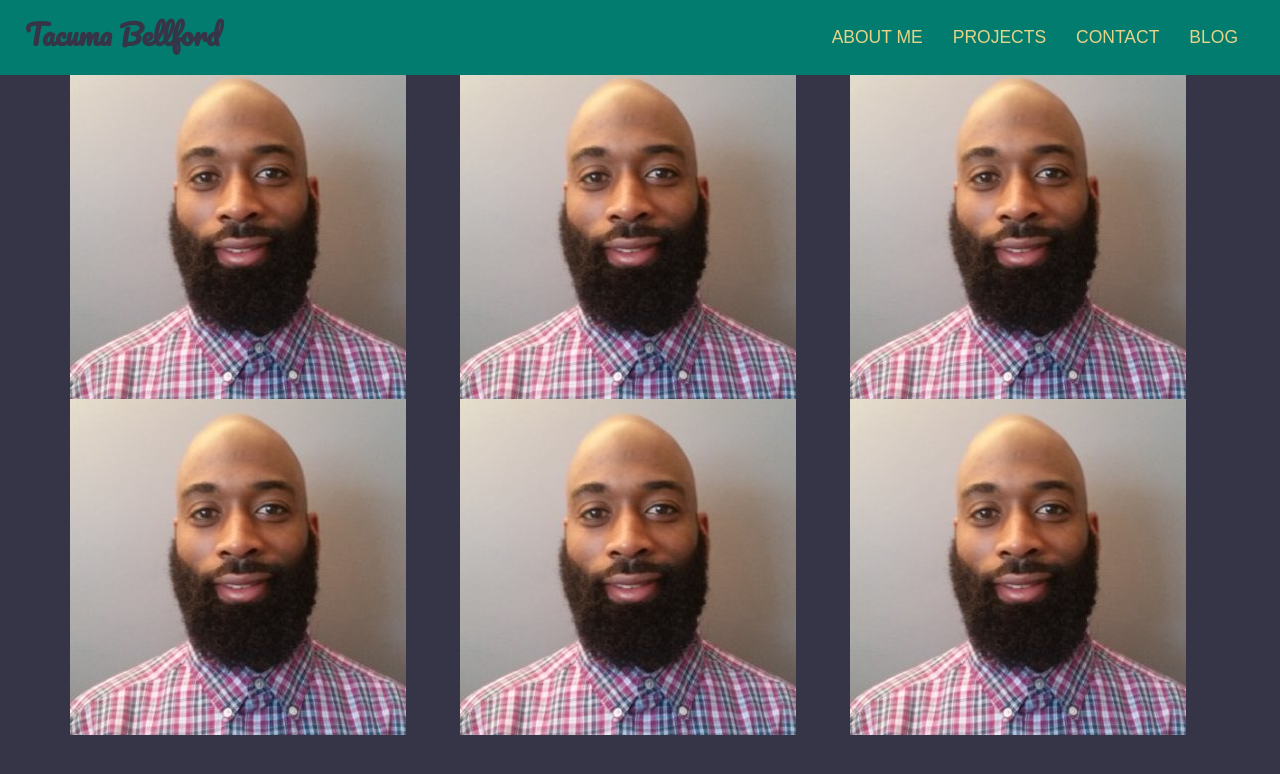
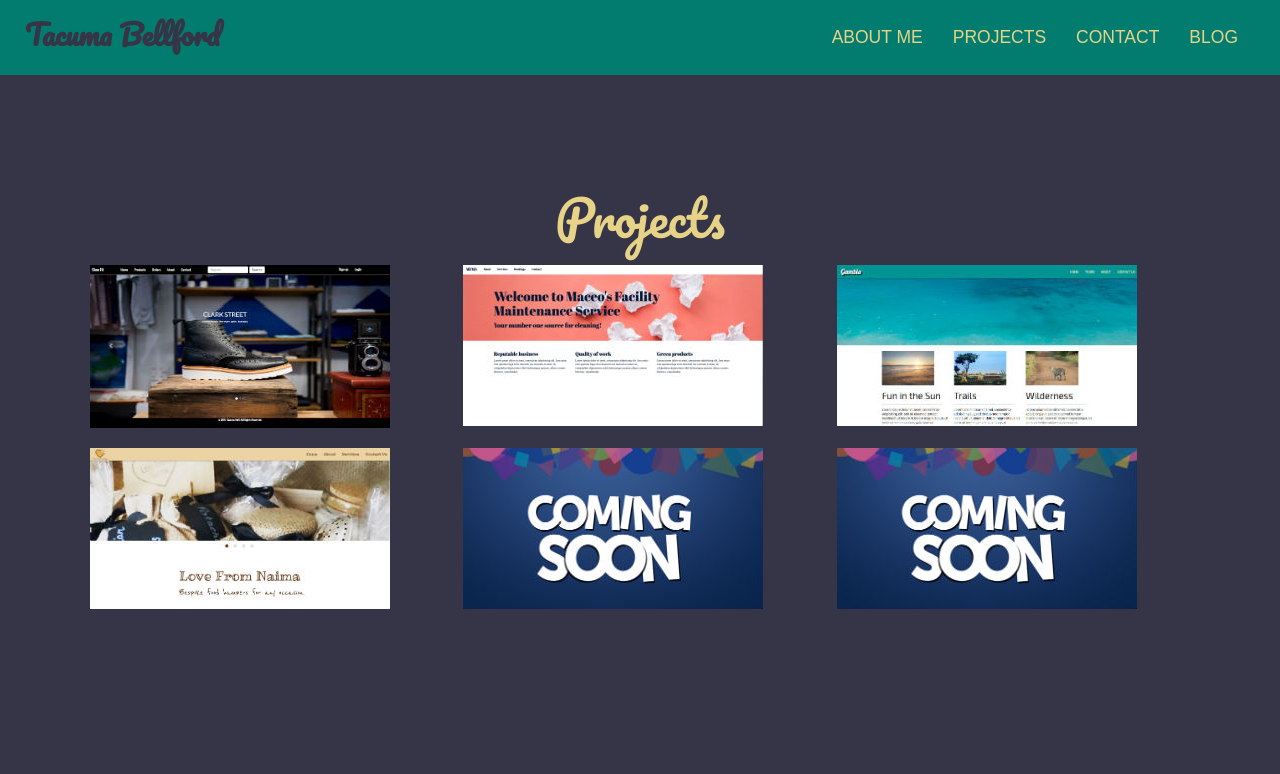
Before and after one commit to takumab/portfolio, a Jekyll site: the page built from _pages/02_projects.html, in a window 1280 px wide. Shown: the top 774 px of the page. Built offline with Jekyll 4.4.1, drawn with Linux system fonts in a browser that asks for light colours; nearby versions of some CDN libraries; library files that are not in the unit come from our copies; a script that is not in the unit is left out.

Commit message:
Add mobile breakpoints and styling to projects and about

```diff
--- a/_layouts/page.html
+++ b/_layouts/page.html
@@ -2,6 +2,6 @@
 layout: default
 ---
 
-<h2>{{ page.title }}</h2>
+
 
     {{ content }}
--- a/_pages/02_projects.html
+++ b/_pages/02_projects.html
@@ -5,31 +5,31 @@ permalink: /projects/
 ---
 
 <section id="projet">
-  <div class="container">
-    <div class="row">
-      <div class="projects col-sm-4">
-        <img src="/assets/img/me.jpg" alt="Picture of me">
+
+
+  <div class="my-container">
+
+      <h2>Projects</h2>
+
+    <div class="grid">
+      <div class="cell">
+        <img src="/assets/img/shoefit.jpg" alt="Love From Naima" />
       </div>
-      <div class="projects col-sm-4">
-        <img src="/assets/img/me.jpg" alt="">
+      <div class="cell">
+        <img src="/assets/img/mfms.jpg" alt="" />
       </div>
-      <div class="projects col-sm-4">
-        <img src="/assets/img/me.jpg" alt="">
+      <div class="cell">
+        <img src="/assets/img/affan_tours.jpg" alt="Affan Tours" />
+      </div>
+      <div class="cell">
+        <img src="/assets/img/lovefrom.jpg" alt="Love From Naima" />
+      </div>
+      <div class="cell">
+        <img src="/assets/img/coming_soon.jpg" alt="" />
+      </div>
+      <div class="cell">
+        <img src="/assets/img/coming_soon.jpg" alt="" />
       </div>
     </div>
-    <div class="row">
-      <div class="projects col-sm-4">
-        <img src="/assets/img/me.jpg" alt="">
-      </div>
-      <div class="projects col-sm-4">
-        <img src="/assets/img/me.jpg" alt="">
-      </div>
-      <div class="projects col-sm-4">
-        <img src="/assets/img/me.jpg" alt="">
-      </div>
-    </div>
-
-
   </div>
-
 </section>
--- a/_sass/_layout.scss
+++ b/_sass/_layout.scss
@@ -1,6 +1,6 @@
 body {
 	background: #363547;
-
+	padding: 70px;
 }
 
 
@@ -106,13 +106,14 @@ span.icon-bar {
 
 #about {
 	color: $text-color;
-	height: 50em;
+	height: 45em;
 	display: flex;
 	align-items: center;
 	justify-content: center;
 
-	.container {
+	.container  {
 		margin: 0;
+		padding: 0;
 	}
 }
 
@@ -123,6 +124,10 @@ h1 {
 }
 
 @media screen and (max-width: 767px){
+	#about {
+		display: inline-block;
+
+	}
 	h1 {
 		font-size: 2em;
 		text-align: left;
@@ -133,12 +138,85 @@ h1 {
 /* Projects Page */
 
 #projet {
+	margin-top: 10px;
+	height: 45em;
+
+	display: flex;
+	align-items: center;
+	justify-content: center;
+
+	.my-container {
+		margin: 0;
+
+	}
+
+	h2 {
+		font-family: $header-font;
+		color: $text-color;
+		text-align: center;
+		font-size: 3.5em;
+		padding-top: 0px;
+	}
+}
 
 
+@media screen and (max-width: 1200px) {
+	.my-container {
+		position: absolute;
+		top: 13%;
 
 
+	}
+
+	#projet h2 {
+		font-size: 2.5em;
+	}
+}
+
+/* Mobile First */
+
+.my-container {
+  margin: 0 auto;
+  max-width: 1200px;
+  padding: 0 1rem;
+}
+
+.responsive-image {
+  max-width: 100%;
+}
+
+.cell img{
+  display: block;
+	margin: 0;
+
+}
+
+.cell {
+  margin: 1rem;
+}
 
 
+/* Tablet */
+
+@media screen and (min-width: 600px) {
+  .grid {
+    display: flex;
+    flex-wrap: wrap;
+    flex-direction: row;
+
+  }
+  .cell {
+    width: calc(50% - 2rem);
+  }
+}
+
+/* Desktop */
+
+@media screen and (min-width: 1000px){
+  .cell {
+    width: calc(33.3333% - 2rem);
+		overflow-y: hidden;
+  }
 }
 
 /*img {
```
Also changed, not shown: _pages/01_about.html (line endings or trailing spaces), assets/img/affan_tours.jpg (added), assets/img/coming_soon.jpg (added), assets/img/lovefrom.jpg (added), assets/img/lovefromN.jpg (added), assets/img/lovefromN.png (added), assets/img/mfms.jpg (added), assets/img/shoefit.jpg (added).
